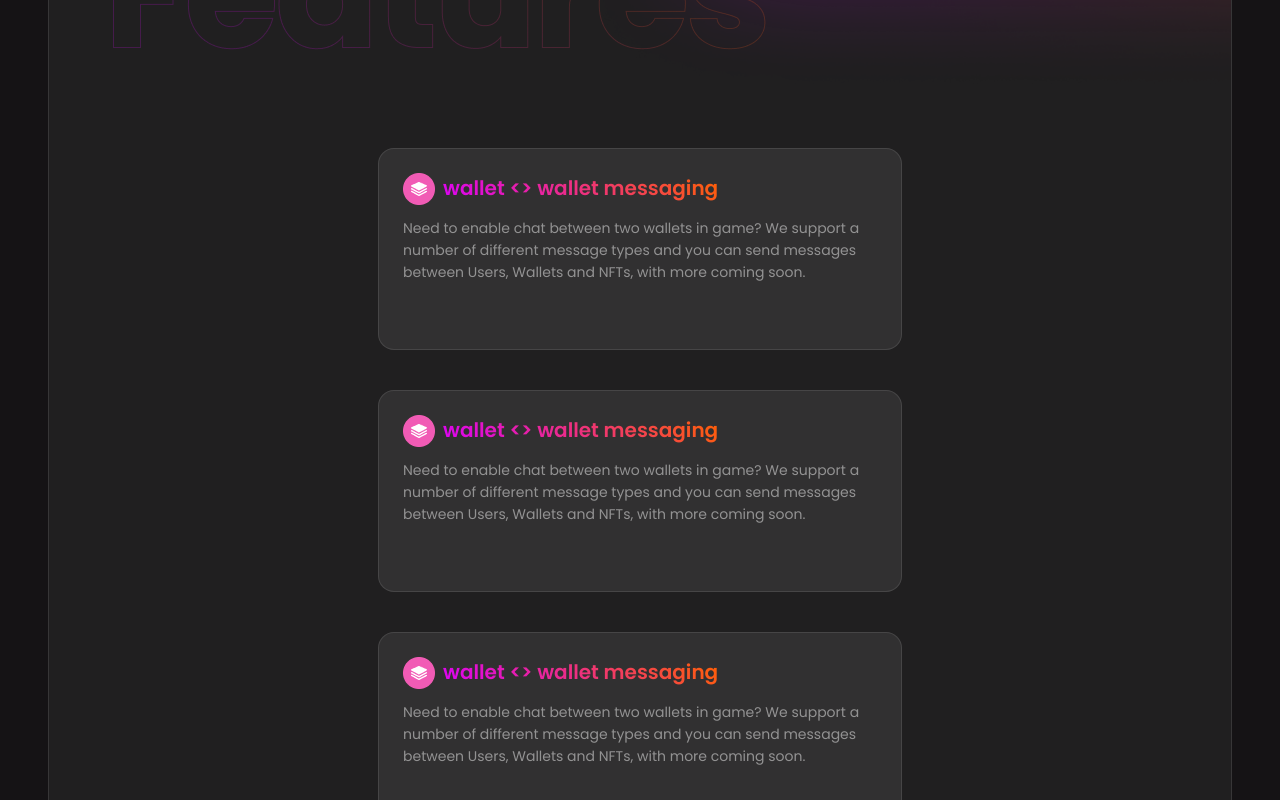
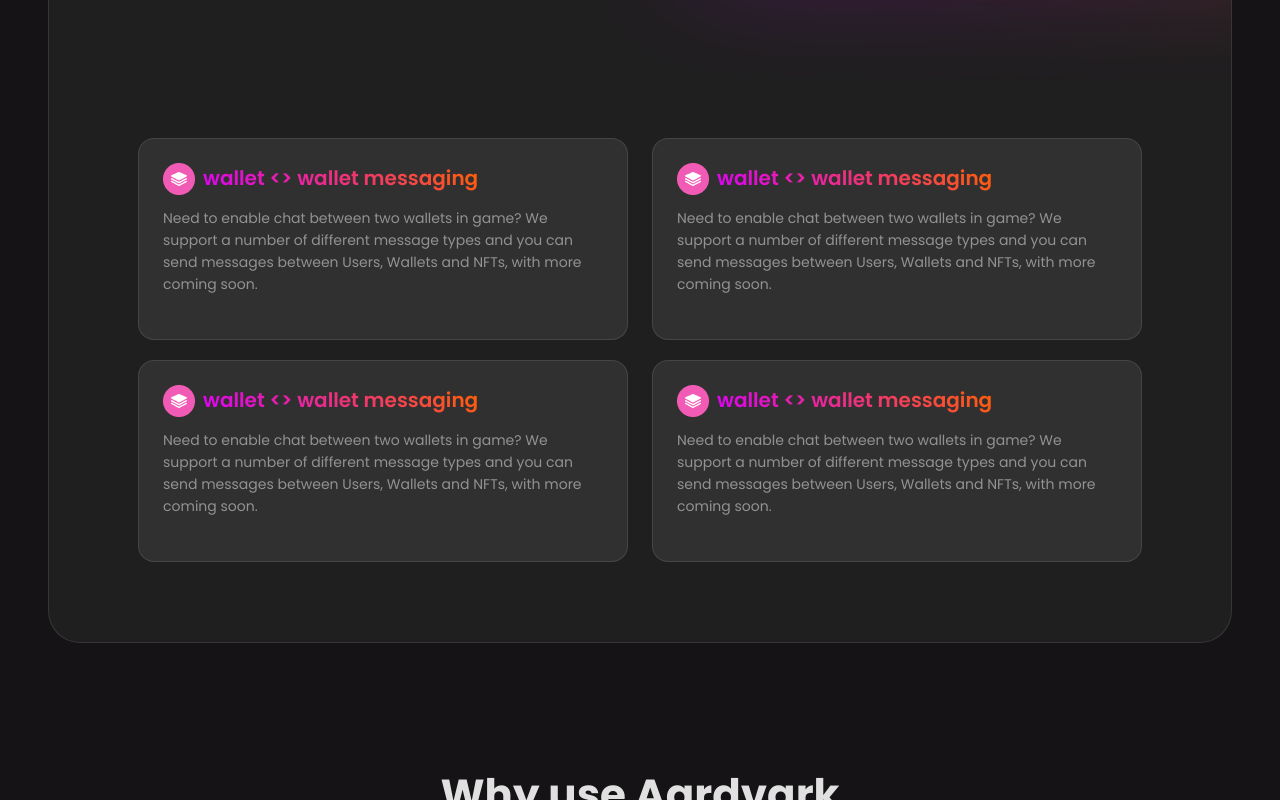
Before and after one commit to marvy-codes/advark-landingPage, a Vue app: page /Product in a window 1280 px wide. Shown: the part 2100-2900 px from the top of the page. Built offline with nearby package versions, Linux system fonts and the light colour scheme; a web font is replaced by a local one.

Commit message:
feat: cards

```diff
--- a/src/views/ProductView.vue
+++ b/src/views/ProductView.vue
@@ -111,7 +111,7 @@
           </div>
         </div>
         <!-- CARDS -->
-        <div class="rounded-[32px] border-[1px] border-[#ffffff1a] bg-[#ffffff0d] overflow-hidden mt-[48px] md:mt-[80px] relative max-w-[1300px] mx-auto">
+        <div class="rounded-[32px] border-[1px] border-[#ffffff1a] bg-[#ffffff0d] overflow-hidden mt-[48px] md:mt-[80px] relative max-w-[1200px] mx-auto">
           <div class="md:flex justify-between items-center lg:items-start">
             <div class="mt-[16px] md:-mt-[10px] lg:mt-[71px] md:ml-[64px] text-center md:text-left">
               <div class="block mx-auto md:hidden">
@@ -122,7 +122,7 @@
                     />
               </div>
               <div class="md:flex items-center">
-                <h1 class="custom_text_gradient md:mr-[15px] text-[27px] font-bold leading-[54px] xl:text-[48px] lg:leading-[80px]  md:w-fit " >
+                <h1 class="custom_text_gradient md:mr-[15px] text-[27px] font-bold leading-[54px] lg:text-[36px] xl:text-[44px] lg:leading-[80px]  md:w-fit " >
                   &lt;In-Game chat&gt;
                 </h1>
                 <div class="hidden lg:block">
@@ -151,18 +151,18 @@
           </div>
 
           <div>
-            <img src="../assets/fs1.png" class="absolute hidden lg:block xl:top-[550px] top-[500px] left-[64px] -z-10" />
+            <img src="../assets/fs1.png" class="absolute hidden lg:block  top-[480px] left-[64px] -z-10" />
           </div>
 
           <div class="mt-[66px] text-center text-[20px] font-semibold leading-[32px] text-white block md:hidden" >
               features
           </div>
           <!-- detailed sections -->
-            <div class="md:mx-[64px] mb-[70px]">
+            <div class="md:mx-[64px] mb-[70px] hidden md:block">
               <div class="mt-[20px] md:mt-[32px]  flex flex-wrap justify-center ">
 
-                <div class="flex mx-[24px] my-[20px]">
-                  <div class="text-left max-w-[524px] md:h-[202px] rounded-[16px] border-[1px] border-[#ffffff1a] bg-[#ffffff14] p-[24px]">
+                <div class="flex mx-[12px] my-[10px]   w-auto lg:w-[370px] xl:w-[490px]">
+                  <div class="text-left  md:h-[202px] rounded-[16px] border-[1px] border-[#ffffff1a] bg-[#ffffff14] p-[24px]">
                     <div class="flex justify-start mb-[12px]">
                       <div class="mr-[8px]">
                         <img src="../assets/wallet.png" alt="aadvark" />
@@ -182,8 +182,8 @@
                   </div>
                 </div>
 
-                <div class="flex mx-[24px] my-[20px]">
-                  <div class="text-left max-w-[524px] md:h-[202px] rounded-[16px] border-[1px] border-[#ffffff1a] bg-[#ffffff14] p-[24px]">
+                <div class="flex mx-[12px] my-[10px]  w-auto lg:w-[370px] xl:w-[490px]">
+                  <div class="text-left md:h-[202px] rounded-[16px] border-[1px] border-[#ffffff1a] bg-[#ffffff14] p-[24px]">
                     <div class="flex justify-start mb-[12px]">
                       <div class="mr-[8px]">
                         <img src="../assets/wallet.png" alt="aadvark" />
@@ -203,8 +203,8 @@
                   </div>
                 </div>
 
-                <div class="flex mx-[24px] my-[20px]">
-                  <div class="text-left max-w-[524px] md:h-[202px] rounded-[16px] border-[1px] border-[#ffffff1a] bg-[#ffffff14] p-[24px]">
+                <div class="flex mx-[12px] my-[10px]   w-auto lg:w-[370px] xl:w-[490px]">
+                  <div class="text-left  md:h-[202px] rounded-[16px] border-[1px] border-[#ffffff1a] bg-[#ffffff14] p-[24px]">
                     <div class="flex justify-start mb-[12px]">
                       <div class="mr-[8px]">
                         <img src="../assets/wallet.png" alt="aadvark" />
@@ -224,8 +224,8 @@
                   </div>
                 </div>
 
-                <div class="flex mx-[24px] my-[20px]">
-                  <div class="text-left max-w-[524px] md:h-[202px] rounded-[16px] border-[1px] border-[#ffffff1a] bg-[#ffffff14]  p-[24px]">
+                <div class="flex mx-[12px] my-[10px]    w-auto lg:w-[370px] xl:w-[490px]">
+                  <div class="text-left md:h-[202px] rounded-[16px] border-[1px] border-[#ffffff1a] bg-[#ffffff14]  p-[24px]">
                     <div class="flex justify-start mb-[12px]">
                       <div class="mr-[8px]">
                         <img src="../assets/wallet.png" alt="aadvark" />
@@ -244,7 +244,7 @@
                     </div>
                   </div>
                 </div>
-            </div>
+              </div>
             </div>
         </div>
 
@@ -527,6 +527,9 @@
 import PageLayout from '@/components/Layout/PageLayout.vue';
 import DappButton from '@/components/Button/DappButton.vue';
 import SubHeading from '@/components/utils/SubHeading.vue';
+import VueSlickCarousel from 'vue-slick-carousel'
+import 'vue-slick-carousel/dist/vue-slick-carousel.css'
+import 'vue-slick-carousel/dist/vue-slick-carousel-theme.css'
 
 export default {
   name: 'ProductView',
@@ -534,6 +537,7 @@ export default {
     PageLayout,
     DappButton,
     SubHeading,
+    VueSlickCarousel
   },
 };
 </script>
```
